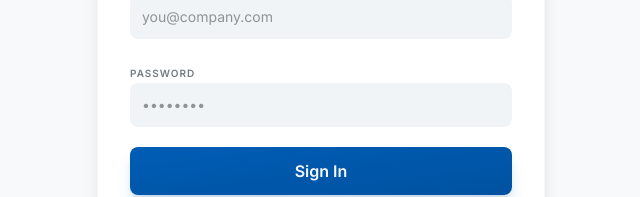
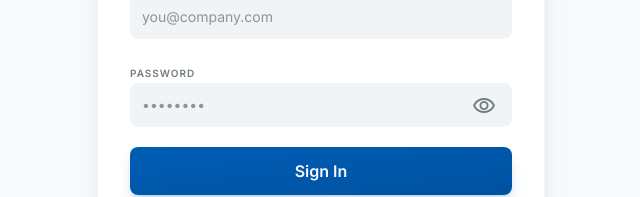
Before and after one commit to FortuneWhyte/Minute-Master, a React (Vite) app: page /login in a window 1280 px wide. Shown: the part 361-558 px from the top of the page, without its empty margins (319-959 px from the left). Built offline with nearby package versions, Linux system fonts and the light colour scheme; no server answers.

Commit message:
feat(auth): add show/hide password toggle on login and signup

```diff
--- a/src/pages/Auth/Login.tsx
+++ b/src/pages/Auth/Login.tsx
@@ -4,6 +4,7 @@ import { supabase } from '../../lib/supabase';
 
 export default function Login() {
   const navigate = useNavigate();
+  const [showPassword, setShowPassword] = useState(false);
   const [email, setEmail] = useState('');
   const [password, setPassword] = useState('');
   const [loading, setLoading] = useState(false);
@@ -68,14 +69,25 @@ export default function Login() {
               <label className="text-[10px] uppercase tracking-[0.1em] font-bold text-outline font-label">
                 Password
               </label>
+              <div className="relative">
                 <input
-                type="password"
+                  type={showPassword ? 'text' : 'password'}
                   value={password}
                   onChange={(e) => setPassword(e.target.value)}
-                className="w-full bg-surface-container-low border-none rounded-lg p-3 text-on-surface focus:ring-2 focus:ring-primary/40 transition-all font-body text-sm"
+                  className="w-full bg-surface-container-low border-none rounded-lg p-3 pr-12 text-on-surface focus:ring-2 focus:ring-primary/40 transition-all font-body text-sm"
                   placeholder="••••••••"
                   required
                 />
+                <button
+                  type="button"
+                  onClick={() => setShowPassword(!showPassword)}
+                  className="absolute right-3 top-1/2 -translate-y-1/2 p-1 text-outline hover:text-on-surface transition-colors"
+                >
+                  <span className="material-symbols-outlined text-lg">
+                    {showPassword ? 'visibility_off' : 'visibility'}
+                  </span>
+                </button>
+              </div>
             </div>
             <button
               type="submit"
--- a/src/pages/Auth/Signup.tsx
+++ b/src/pages/Auth/Signup.tsx
@@ -3,6 +3,7 @@ import { Link } from 'react-router-dom';
 import { supabase } from '../../lib/supabase';
 
 export default function Signup() {
+  const [showPassword, setShowPassword] = useState(false);
   const [email, setEmail] = useState('');
   const [password, setPassword] = useState('');
   const [orgName, setOrgName] = useState('');
@@ -108,15 +109,26 @@ export default function Signup() {
               <label className="text-[10px] uppercase tracking-[0.1em] font-bold text-outline font-label">
                 Password
               </label>
+              <div className="relative">
                 <input
-                type="password"
+                  type={showPassword ? 'text' : 'password'}
                   value={password}
                   onChange={(e) => setPassword(e.target.value)}
-                className="w-full bg-surface-container-low border-none rounded-lg p-3 text-on-surface focus:ring-2 focus:ring-primary/40 transition-all font-body text-sm"
+                  className="w-full bg-surface-container-low border-none rounded-lg p-3 pr-12 text-on-surface focus:ring-2 focus:ring-primary/40 transition-all font-body text-sm"
                   placeholder="Min 6 characters"
                   required
                   minLength={6}
                 />
+                <button
+                  type="button"
+                  onClick={() => setShowPassword(!showPassword)}
+                  className="absolute right-3 top-1/2 -translate-y-1/2 p-1 text-outline hover:text-on-surface transition-colors"
+                >
+                  <span className="material-symbols-outlined text-lg">
+                    {showPassword ? 'visibility_off' : 'visibility'}
+                  </span>
+                </button>
+              </div>
             </div>
             <button
               type="submit"
```
Lines whose indentation alone changed are shown as unchanged.
